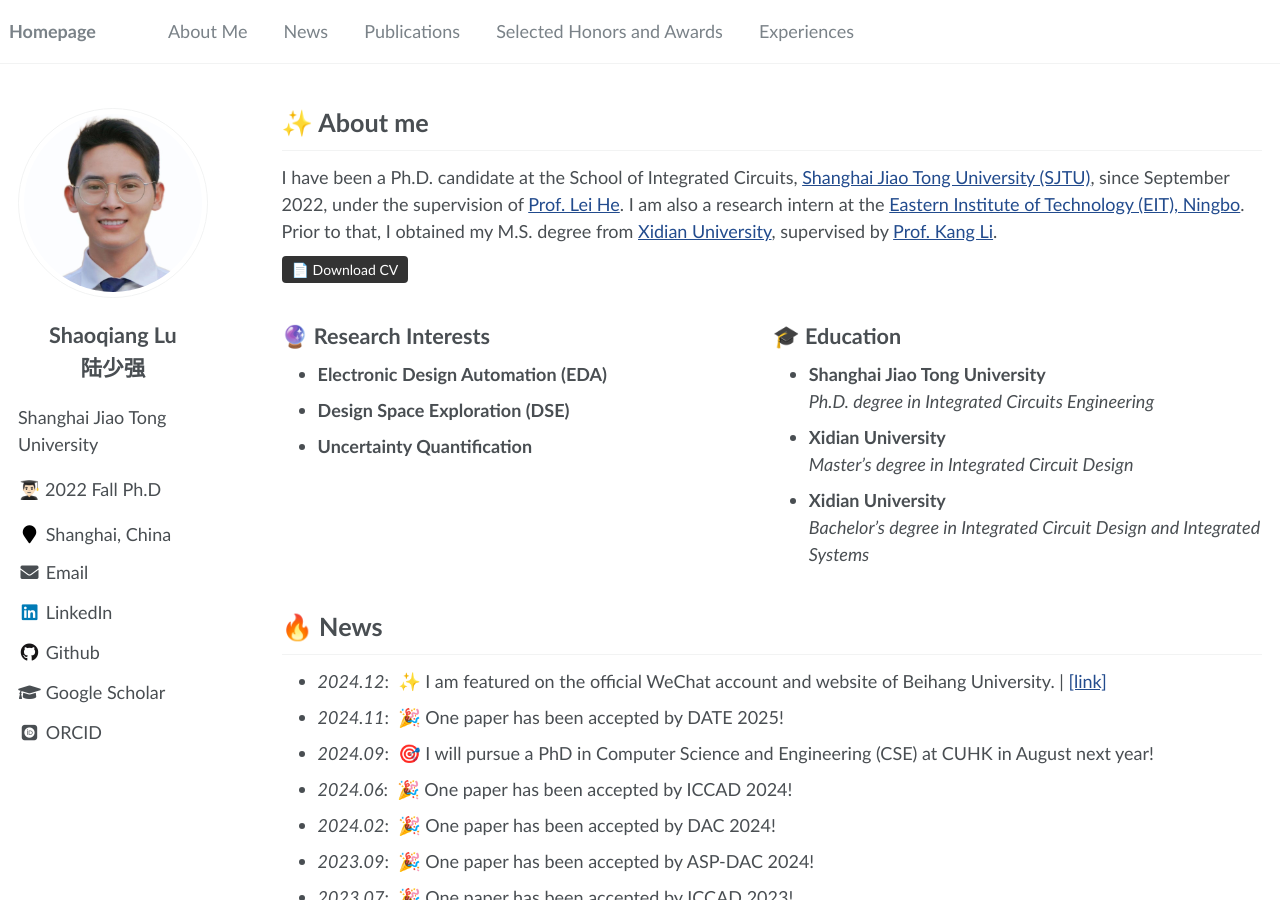
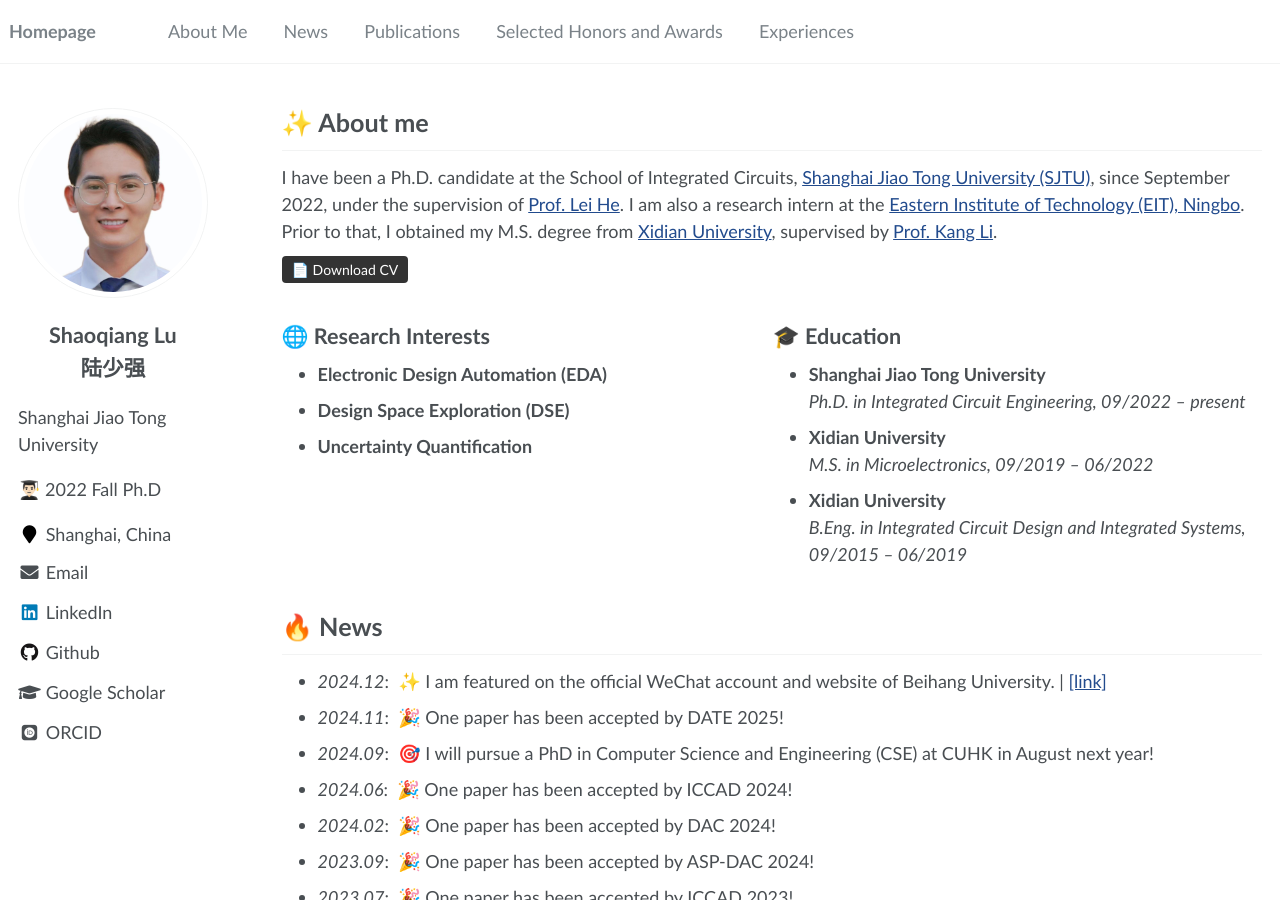
Before and after one commit to ShaoqiangLu/ShaoqangLu.github.io, a Jekyll site: the page built from _pages/about.md, in a window 1280 px wide and 900 px high. Built offline with Jekyll 4.4.1, drawn with Linux system fonts in a browser that asks for light colours; some web fonts are replaced.

Commit message:
Update about.md

```diff
--- a/_pages/about.md
+++ b/_pages/about.md
@@ -45,7 +45,7 @@ I have been a Ph.D. candidate at the School of Integrated Circuits, [Shanghai Ji
   <div style="display: flex; justify-content: space-between; margin-top: 20px;">
 
   <div style="flex: 1; margin-right: 1px;">
-    <h2>🔮 Research Interests</h2>
+    <h2>🌐 Research Interests</h2>
     <ul>
       <li><strong>Electronic Design Automation (EDA)</strong></li>
       <li><strong>Design Space Exploration (DSE)</strong></li>
@@ -56,9 +56,16 @@ I have been a Ph.D. candidate at the School of Integrated Circuits, [Shanghai Ji
   <div style="flex: 1; margin-left: 1px;">
     <h2>🎓 Education</h2>
     <ul>
-      <li><strong>Shanghai Jiao Tong University</strong><br><em>Ph.D. degree in Integrated Circuits Engineering</em></li>
-      <li><strong>Xidian University</strong><br><em>Master’s degree in Integrated Circuit Design</em></li>
-      <li><strong>Xidian University</strong><br><em>Bachelor’s degree in Integrated Circuit Design and Integrated Systems</em></li>
+    <li><strong>Shanghai Jiao Tong University</strong><br>
+        <em>Ph.D. in Integrated Circuit Engineering, 09/2022 – present</em>
+    </li>
+    <li><strong>Xidian University</strong><br>
+        <em>M.S. in Microelectronics, 09/2019 – 06/2022</em>
+    </li>
+    <li><strong>Xidian University</strong><br>
+        <em>B.Eng. in Integrated Circuit Design and Integrated Systems, 09/2015 – 06/2019</em>
+    </li>
+
     </ul>
   </div>
 
```
